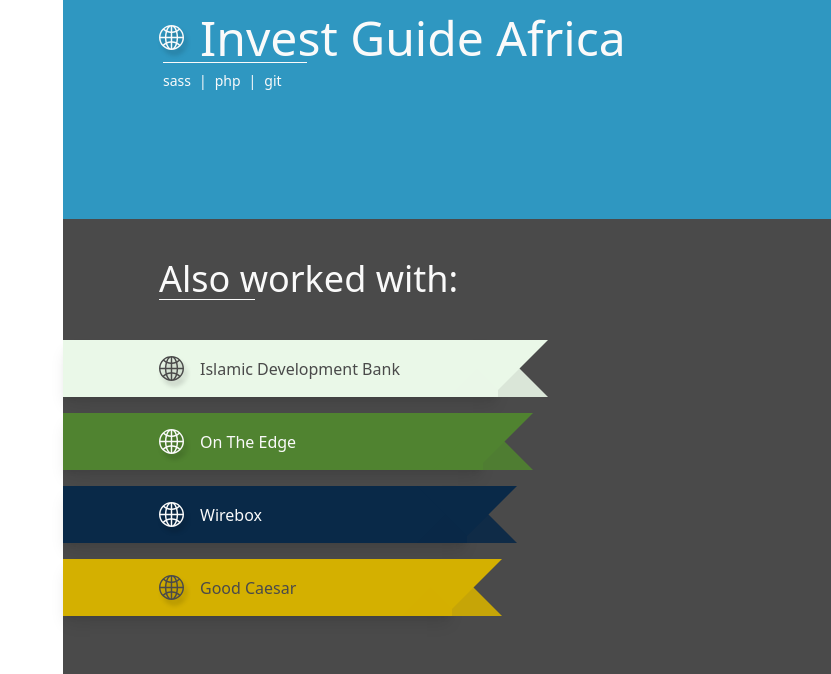
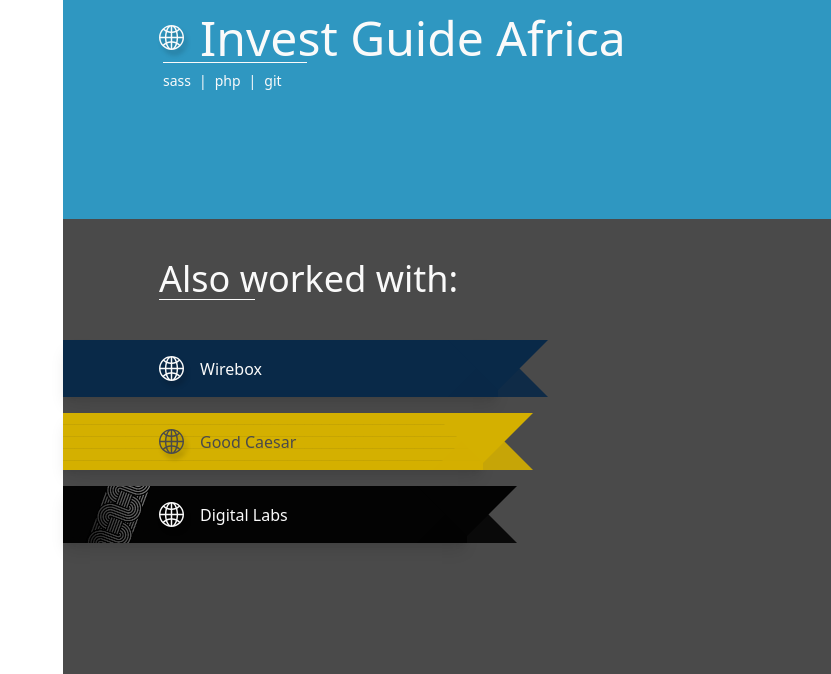
Before and after one commit to aktoriukas/personal, a Gatsby site: page / in a window 1280 px wide. Shown: the part 2181-2855 px from the top of the page, without its empty margins (449-1280 px from the left). Built offline with nearby package versions, Linux system fonts and the light colour scheme; Gatsby itself is replaced by a stand-in of ours.

Commit message:
also worked with

```diff
--- a/src/components/OtherProjects.tsx
+++ b/src/components/OtherProjects.tsx
@@ -13,10 +13,25 @@ export default function OtherProjects() {
                 </div>
 
                     <div className="flex flex-col my-8 max-w-lg">
-                        {supportProjects.map((project, index) => (
+                        {supportProjects.map((project, index) => {
+
+                            const style = {
+                                backgroundColor: project.color,
+                                backgroundImage: project.img ? `url(${project.img})` : '',
+                                backgroundRepeat: "no-repeat",
+                                maxWidth: `${85 - (index * 3)}%`,
+                                backgroundSize: "auto",
+                            }
+                            if(project.title === "Good Caesar"){
+                                style.backgroundImage = "linear-gradient(transparent calc(100% - 1px),rgba(34,34,34,0.08) 1px)",
+                                style.backgroundSize = "17px 12px",
+                                style.backgroundRepeat = "repeat"
+                            }
+
+                            return (
                                 <div
                                     className={`relative flex items-center z-30 my-2 pl-8 md:pl-24 py-4 shadow-lg card-stripe slide-right`}
-                                style={{backgroundColor: project.color, maxWidth: `${85 - (index * 3)}%`}}
+                                    style={style}
                                     key={project.title}>
 
                                     <a className="web-icon mr-4" target="_blank" href={project.link}>
@@ -37,7 +52,8 @@ export default function OtherProjects() {
                                     <span style={{borderBottomColor: project.color}} className="triangle-bottom z-20 opacity-90" />
                                     <span style={{borderTopColor: project.color}} className="triangle-top z-20" />
                                 </div>
-                        ))}
+                            )
+                        })}
                     </div>
 
         </div>
--- a/src/data/projects.tsx
+++ b/src/data/projects.tsx
@@ -1,4 +1,5 @@
 import { imageType } from "../components/Image";
+import digitalLabs from '../images/digital-labs.png'
 
 export interface projectType {
     nr: string;
@@ -64,23 +65,24 @@ export interface supportProjectsType {
     color: string
     link: string;
     dark: boolean
+    img ?: any,
 }
 
 export const supportProjects:supportProjectsType[] = [
-    {
-        nr: '001',
-        title: "Islamic Development Bank",
-        color: '#EAF8E8',
-        link: 'https://www.isdb.org/',
-        dark: false
-    },
-    {
-        nr: '002',
-        title: "On The Edge",
-        color: '#508330',
-        link: 'https://www.ontheedge.org',
-        dark: true
-    },
+    // {
+    //     nr: '001',
+    //     title: "Islamic Development Bank",
+    //     color: '#EAF8E8',
+    //     link: 'https://www.isdb.org/',
+    //     dark: false
+    // },
+    // {
+    //     nr: '002',
+    //     title: "On The Edge",
+    //     color: '#508330',
+    //     link: 'https://www.ontheedge.org',
+    //     dark: true
+    // },
     {
         nr: '003',
         title: "Wirebox",
@@ -93,6 +95,14 @@ export const supportProjects:supportProjectsType[] = [
         title: "Good Caesar",
         color: '#D4B000',
         link: 'https://www.goodcaesar.com',
-        dark: false
+        dark: false,
+    },
+    {
+        nr: '005',
+        title: "Digital Labs",
+        color: '#030303',
+        link: 'https://www.digitallabs.co.uk',
+        dark: true,
+        img: digitalLabs
     }
 ]
```
Also changed, not shown: src/images/digital-labs.png (added), src/images/icon.png (deleted). Lines whose indentation alone changed are shown as unchanged.
